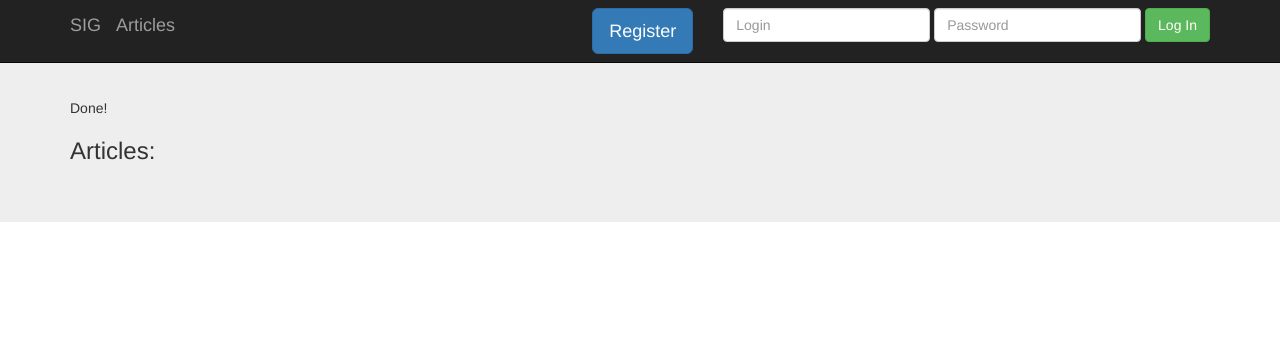
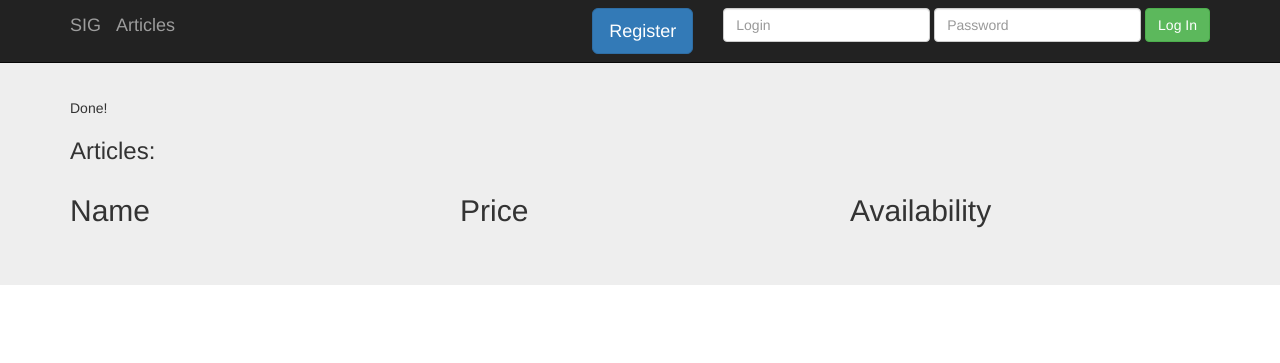
Before and after one commit to pan-mroku/SIG, a Django app: page /article/ in a window 1280 px wide. Shown: the top 363 px of the page. Run offline with Django 3.2, Linux system fonts and the light colour scheme; data that the repository does not hold is empty; some libraries are stand-ins or nearby versions.

Commit message:
wstepne ladniejsze articles

```diff
--- a/article/templates/article_list.html
+++ b/article/templates/article_list.html
@@ -7,25 +7,56 @@
   <div class="container">
   	{{ info }}
     <h3>Articles: </h3>
+    <div class="row">
+      <div class="col-md-4">
+        <h2>Name</h2>
+      </div>
+      <div class="col-md-4">
+        <h2>Price</h2>
+      </div>
+      <div class="col-md-4">
+        <h2>Availability</h2>
+      </div>
+	</div>
+  </div>
+</div>
+    {% for Article in Articles %}
+	  {% if forloop.counter|divisibleby:2 %}
+        <div class="jumbotron">
+	  {% endif %}
+      <div class="container">
+      <div class="row">
+        <div class="col-md-4">
+          <p>{{ Article.Name }}</p>
+        </div>
+        <div class="col-md-4">
+          <p>{{ Article.Price }}</p>
+        </div>
+        <div class="col-md-4">
+          <p>{{ Article.Availability }}</p>
+        </div>
+        <div class="col-md-4">
+			<form action="{% url 'ArticleEdit'  %}" method="GET">
+              <input type="hidden" name="id" value="{{ Article.id }}" />
+              <input type="submit" value="Edit" class="btn btn-default"  />
+            </form>
+            <form action="{% url 'ArticleDel' %}" method="GET">
+              <input type="hidden" name="id" value="{{ Article.id }}" />
+              <input type="submit" value="Delete" class="btn btn-default" />
+            </form>
+        </div>
+        </div>
+	  </div>
+	  {% if forloop.counter0|divisibleby:2 %}
+        </div>
+	  {% endif %}
+    {% endfor %}
 	{% if user.is_authenticated %}
+<div class="jumbotron">
+  <div class="container">
 		<form action="{% url 'ArticleAdd' %}" method="GET">
-			<input type="submit" value="Add" class="btn btn-default"/>
+			<input type="submit" value="Add New Article" class="btn btn-default"/>
 		</form>
 	{% endif %}
-    {% for Article in Articles %}
-    <h2>{{ Article }}
-      <div style="overflow: hidden; float: right">
-        <form action="{% url 'ArticleDel' %}" method="GET">
-          <input type="hidden" name="id" value="{{ Article.id }}" />
-          <input type="submit" value="Delete" class="btn btn-default" />
-        </form>
-        <form action="{% url 'ArticleEdit'  %}" method="GET">
-          <input type="hidden" name="id" value="{{ Article.id }}" />
-          <input type="submit" value="Edit" class="btn btn-default"  />
-        </form>
-      </div>
-    </h2>
-    <hr/>
-    {% endfor %}
   </div>
 </div>
```
